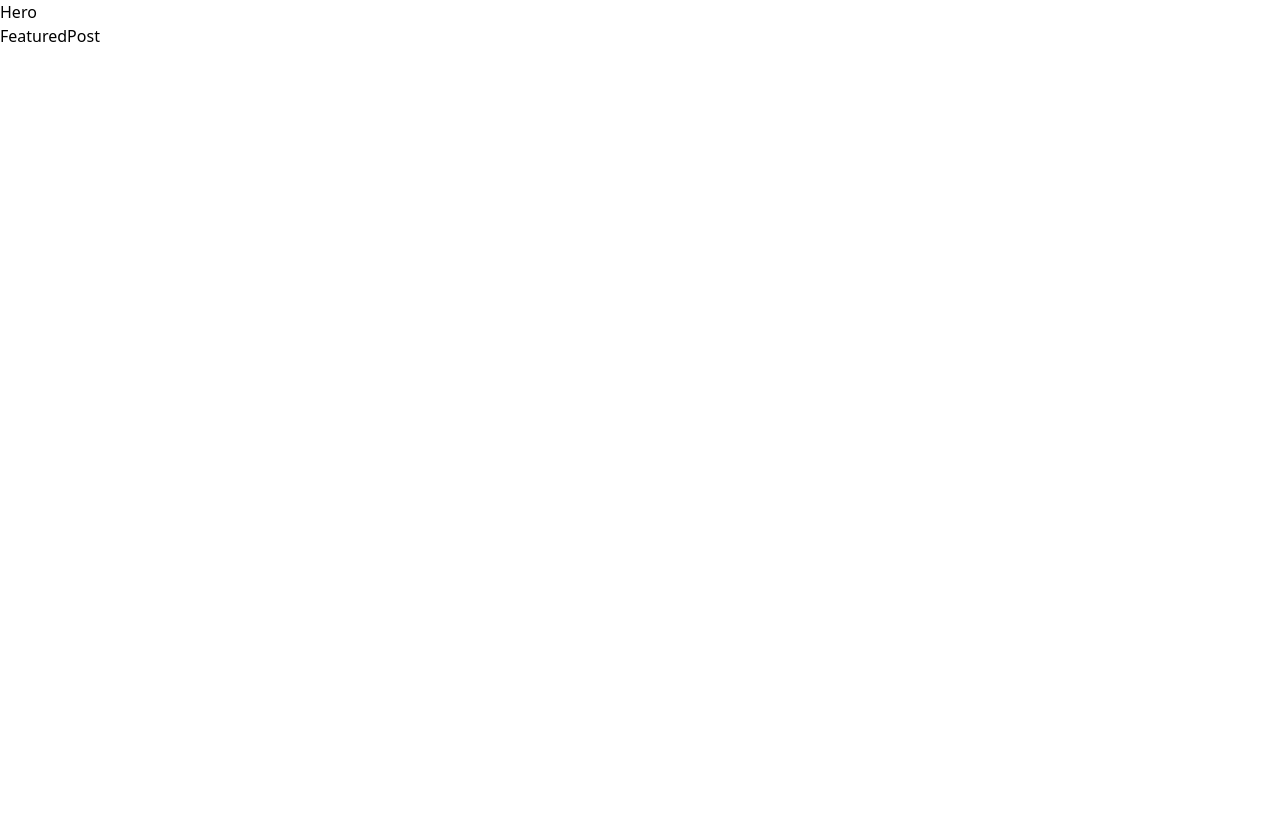
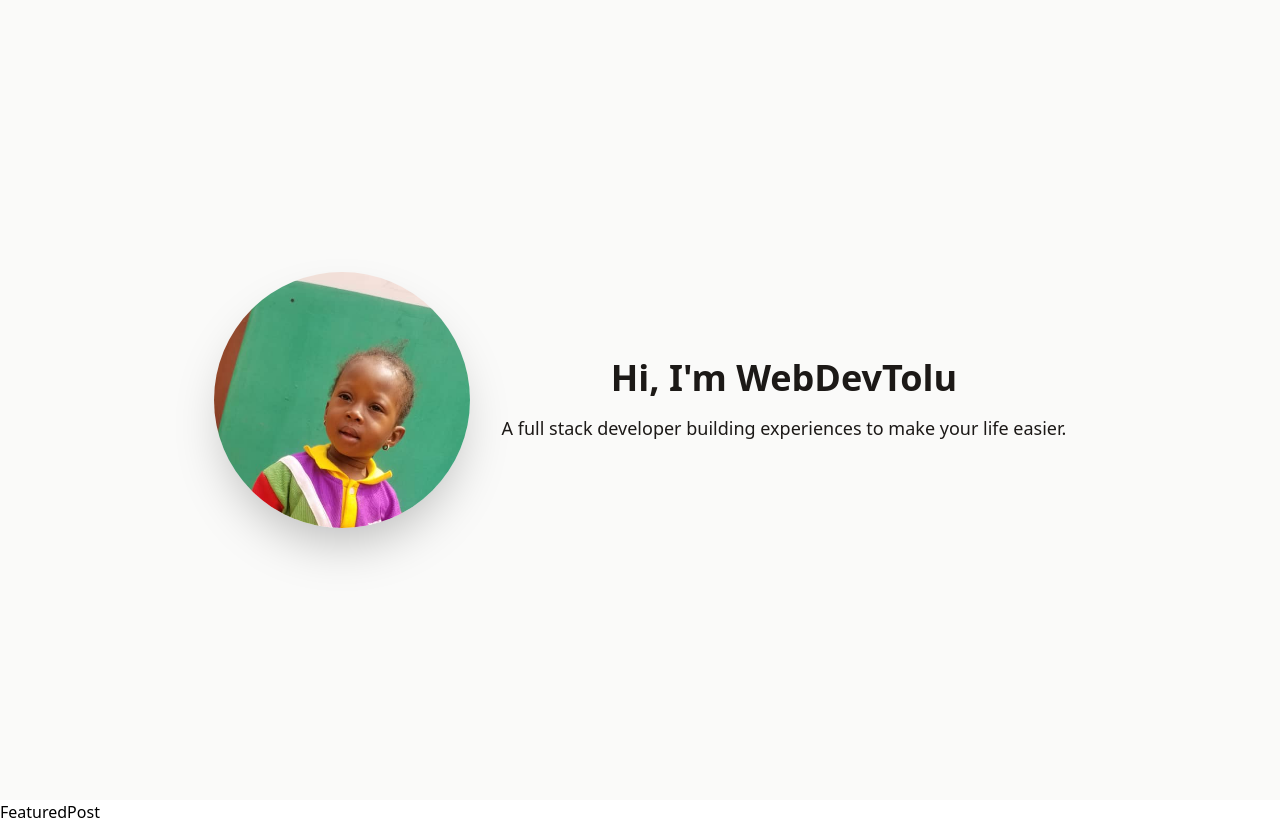
Before and after one commit to webDevTolu/didactic-meme, a Next.js app in the folder my-blog/: page / in a window 1280 px wide. Before the commit the page ends 800 px from the top, so only its background shows below. Built offline with nearby package versions, Linux system fonts and the light colour scheme.

Commit message:
hero section

```diff
--- a/my-blog/components/home/hero.js
+++ b/my-blog/components/home/hero.js
@@ -1,5 +1,25 @@
+import Image from "next/image";
+
 const Hero = () => {
-  return <div>Hero</div>;
+  return (
+    <section className="w-full h-screen flex flex-col md:flex-row bg-stone-50 text-stone-900 items-center justify-center gap-8">
+      <div className="w-64 h-64 rounded-full overflow-hidden shadow-2xl">
+        <Image
+          src="/images/site/my baby.jpg"
+          alt="a rare picture of WebDevTolu"
+          width={300}
+          height={400}
+          className="w-full h-full object-cover object-top"
+        />
+      </div>
+      <div className="flex flex-col gap-4 items-center">
+        <h1 className="text-4xl font-bold">Hi, I'm WebDevTolu</h1>
+        <p className="text-lg font-medium">
+          A full stack developer building experiences to make your life easier.
+        </p>
+      </div>
+    </section>
+  );
 };
 
 export default Hero;
```
Also changed, not shown: my-blog/public/images/site/me.png (added), my-blog/public/images/site/my baby.jpg (added).
